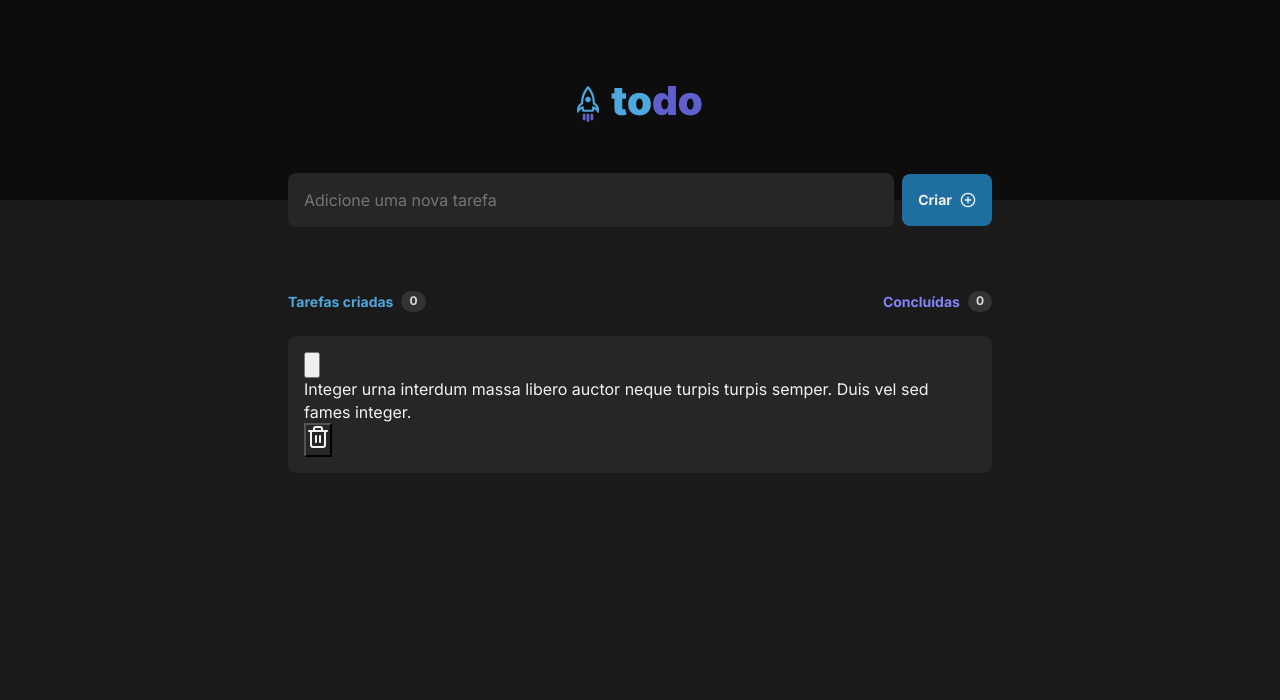
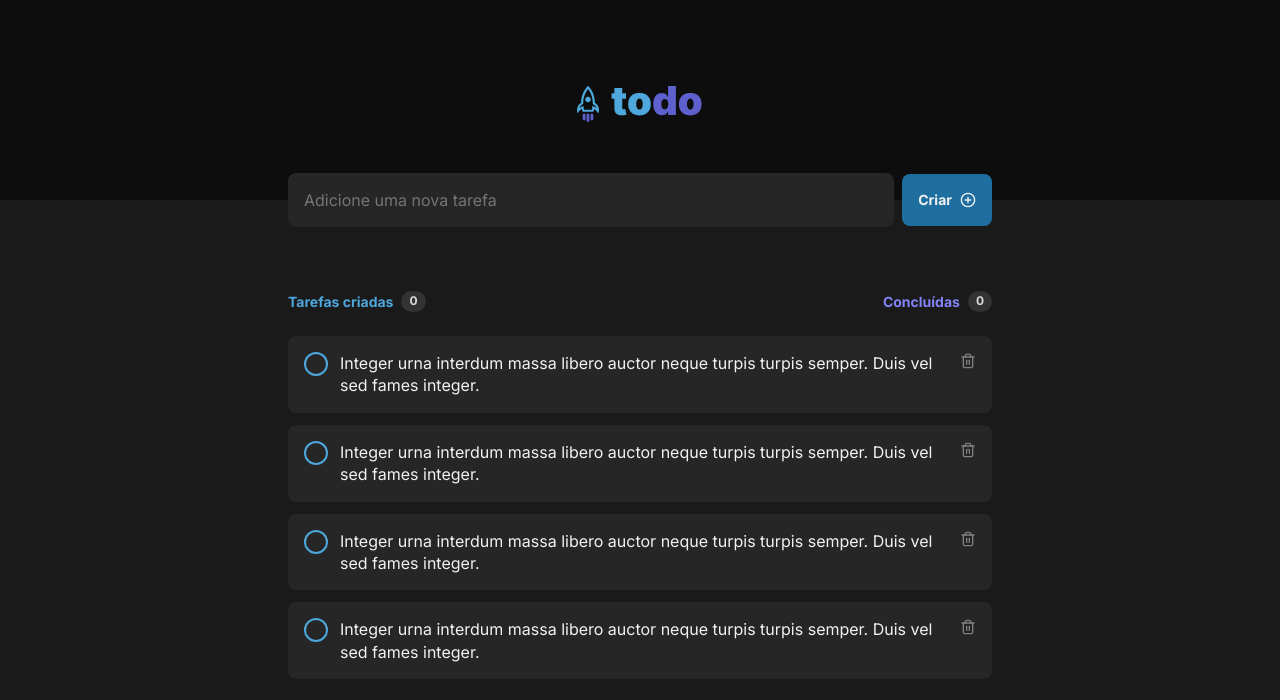
Before and after one commit to paulogarbo/ToDo-List, a React (Vite) app: page / in a window 1280 px wide. Shown: the top 700 px of the page. Built offline with nearby package versions, Linux system fonts and the light colour scheme.

Commit message:
finish the css

```diff
--- a/src/App.tsx
+++ b/src/App.tsx
@@ -15,6 +15,9 @@ export function App() {
           <TaskHeader/>
           <div>
             <Task/>
+            <Task/>
+            <Task/>
+            <Task/>
             {/* <Empty/> */}
           </div>
         </div>
--- a/src/components/tasks/Task.module.css
+++ b/src/components/tasks/Task.module.css
@@ -2,8 +2,36 @@
   background-color: var(--gray-500);
   border-radius: 8px;
   padding: 1rem;
+
+  display: flex;
+  align-items: flex-start;
+  gap: 0.75rem;
+
+  margin-top: 0.75rem;
+}
+
+.checkedTask {
+  background-color: transparent;
+  border: 2px solid var(--blue);
+  border-radius: 70%;
+  padding: 0.625rem;
+
+  transition: color 0.2s, background-color 0.2s;
+}
+
+.checkedTask:hover {
+  background-color: var(--blue-dark);
+  color: var(--blue-dark);
 }
 
 .removeTask {
-  background-color: transparent;
+  background: none;
+  border: 0;
+  color: var(--gray-300);
+
+  transition: color 0.2s;
 }
+
+.removeTask:hover {
+  color: var(--danger);
+}
--- a/src/components/tasks/Task.tsx
+++ b/src/components/tasks/Task.tsx
@@ -4,13 +4,13 @@ import { Trash2 } from 'lucide-react'
 export function Task() {
   return (
     <div className={styles.tasksWrapper}>
-      <button>O</button>
+      <button className={styles.checkedTask}></button>
       <p>
         Integer urna interdum massa libero auctor neque turpis turpis semper.
         Duis vel sed fames integer.
       </p>
       <button className={styles.removeTask}>
-        <Trash2/>
+        <Trash2 size={16}/>
       </button>
     </div>
   )
```
